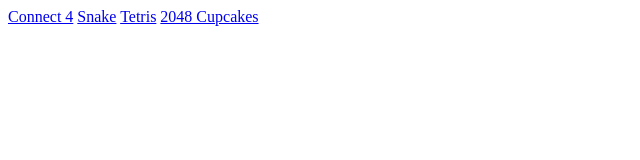
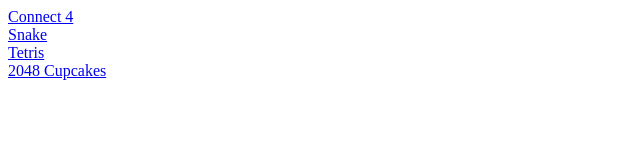
Before and after one commit to Johnodon-com/directory, a plain HTML site: page index.html in a window 1280 px wide. Shown: the whole page, without its empty margins (0-640 px from the left). Drawn offline with Linux system fonts and the light colour scheme.

Commit message:
Update index.html

```diff
--- a/index.html
+++ b/index.html
@@ -4,9 +4,9 @@
 <title>gamez</title>
 </head>
 <body>
-<a href="https://connect4.johnodon.com">Connect 4</a>
-<a href="https://snake.johnodon.com/">Snake</a>
-<a href="https://tetris.johnodon.com/">Tetris</a>
-<a href="https://2048cupcakes.johnodon.com/">2048 Cupcakes</a>
+<a href="https://connect4.johnodon.com">Connect 4</a> <br />
+<a href="https://snake.johnodon.com/">Snake</a> <br />
+<a href="https://tetris.johnodon.com/">Tetris</a> <br />
+<a href="https://2048cupcakes.johnodon.com/">2048 Cupcakes</a> <br />
 </body>
 </html>
```
